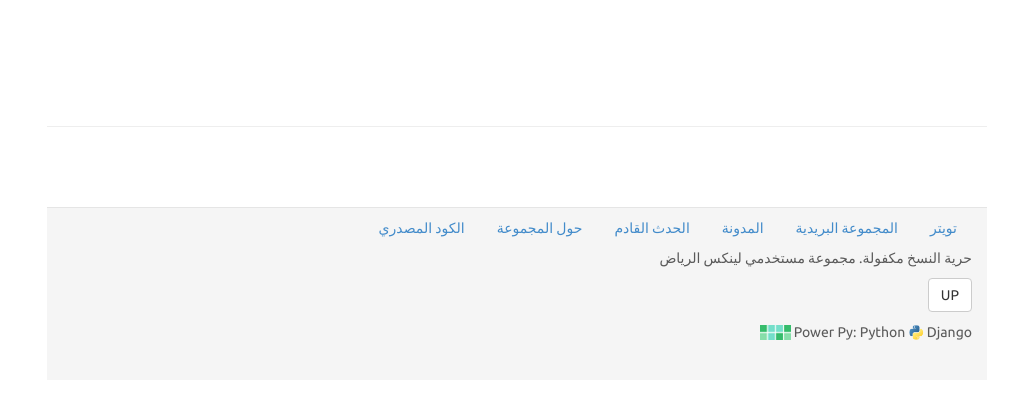
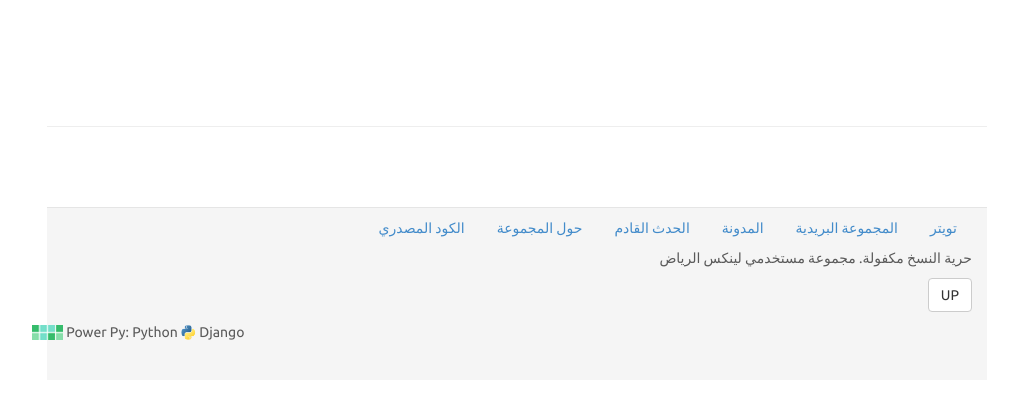
Before and after one commit to hussam-almarzoq/rlugroup, a Django app: template core/templates/home.html in a window 1280 px wide. Shown: the part 1030-1450 px from the top of the page, without its empty margins (123-1141 px from the left). Run offline with Django 3.2, Linux system fonts and the light colour scheme; the template is opened without the code that fills it, so the values that code supplies are empty; some libraries are stand-ins or nearby versions; some web fonts are replaced.

Commit message:
trying to fix LTR

```diff
--- a/core/templates/base.html
+++ b/core/templates/base.html
@@ -104,11 +104,11 @@
 			<p>
 			<a class="btn btn-default" href="#" role="button">UP</a>
 				</p>
-<p>
+<span style="float:left;"><p>
 Power Py:
 Python <a href="https://www.python.org/"><img src="http://demo.riyadhlug.org/static/static/img/python-icon.png"></a>
 Django
-<a href="http://djangopackages.com/"><img  src="http://demo.riyadhlug.org/static/static/img/Django-icon.png"></a>
+<a href="http://djangopackages.com/"><img  src="http://demo.riyadhlug.org/static/static/img/Django-icon.png"></a> </span>
 			</p>
 			</ul>
 		</div>
```
